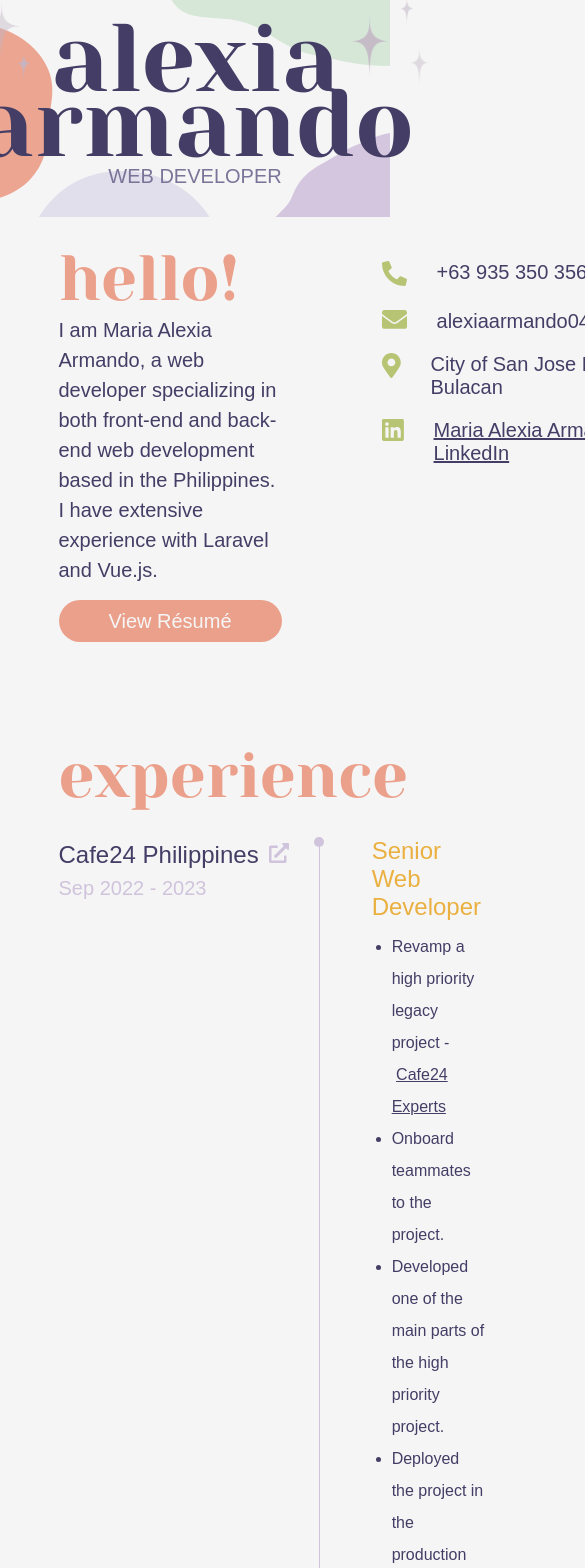
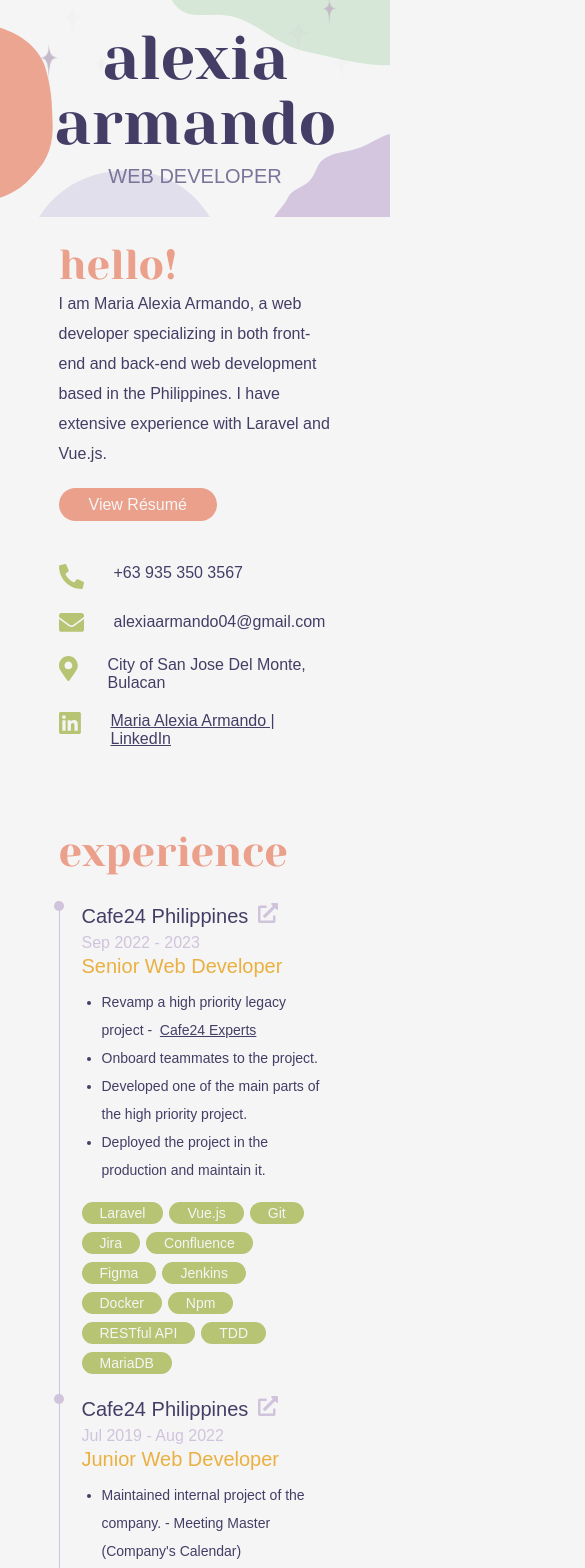
Before and after one commit to AlexiaArmando/alexiaarmando, a React (Create React App) app: page / in a window 390 px wide. Shown: the top 1568 px of the page, 585 px wide, since content can reach past the window. Built offline with nearby package versions, Linux system fonts and the light colour scheme; a web font is replaced by a local one.

Commit message:
Responsive view for mobile and tablet

```diff
--- a/src/css/home.scss
+++ b/src/css/home.scss
@@ -289,7 +289,11 @@ svg#main__wrapper-background {
 
 .timeline__component--bottom {
     margin-bottom: 0;
-  }
+}
+
+.timeline__component--company-name {
+    display: none;
+}
 
 .timeline__middle {
     position: relative;
@@ -377,5 +381,101 @@ svg#main__wrapper-background {
 
 .footer__info {
     margin: 100px 0 0;
-    width: 500px;
+    max-width: 500px;
 }
+
+/* Large devices such as laptops */
+@media only screen and (max-width: 1024px) {
+    .text--normal, p, .text--fade {
+        font-size: 16px;
+    }
+
+    .text--title {
+        font-size: 54px;
+    }
+
+    .home__wrapper-text {
+        font-size: 82px;
+    }
+
+    .timeline__company-name, .timeline__title {
+        font-size: 20px;
+    }
+
+    .timeline__company-date {
+        font-size: 16px;
+    }
+
+    .timeline__responsibilities {
+        font-size: 14px;
+    }
+
+    .timeline__experience-tags {
+        font-size: 12px;
+    }
+}
+
+
+/* Small devices such as large phones */
+@media only screen and (max-width: 640px) {
+    .text--title {
+        font-size: 42px;
+    }
+
+    .home__wrapper-text {
+        font-size: 72px;
+    }
+
+    .big-star {
+        height: 40px;
+    }
+
+    .small-star--left, .small-star--right {
+        height: 20px;
+    }
+
+    .content__about {
+        display: block;
+    }
+
+    .content__about-button a {
+        padding: 8px 30px;
+        font-size: 16px;
+    }
+
+    .content__about--right {
+        margin-top: 50px;
+    }
+
+    .timeline {
+        grid-template-columns: 3px 1.25fr;
+    }
+
+    .timeline__component--left {
+        display: none;
+    }
+
+    .timeline__component--right {
+        margin: 0 0 20px 20px;
+    }
+
+    .timeline__component--company-name {
+        display: block;
+    }
+
+    .timeline__company-name:after {
+        height: 30px;
+    }
+
+    .footer__info {
+        margin: 50px 0 0;
+    }
+
+}
+
+/* Small devices such as small phones */
+@media only screen and (max-width: 480px) {
+    .home__wrapper-text {
+        font-size: 62px;
+    }
+}
--- a/src/pages/Home.js
+++ b/src/pages/Home.js
@@ -103,6 +103,10 @@ const Home = () => {
                         <div className="timeline__point"></div>
                     </div>
                     <div className="timeline__component--right">
+                        <div className="timeline__component--company-name">
+                            <a href="https://cafe24corp.com.ph/" target="_blank" rel="noreferrer nofollow" className="timeline__company-name">Cafe24 Philippines</a>
+                            <div className="timeline__company-date">Sep 2022 - 2023</div>
+                        </div>
                         <div className="timeline__title">Senior Web Developer</div>
                         <ul className="timeline__responsibilities">
                             <li>Revamp a high priority legacy project - &nbsp;
@@ -137,6 +141,10 @@ const Home = () => {
                         <div className="timeline__point"></div>
                     </div>
                     <div className="timeline__component--right">
+                        <div className="timeline__component--company-name">
+                            <a href="https://cafe24corp.com.ph/" target="_blank" rel="noreferrer nofollow" className="timeline__company-name">Cafe24 Philippines</a>
+                            <div className="timeline__company-date">Jul 2019 - Aug 2022</div>
+                        </div>
                         <div className="timeline__title">Junior Web Developer</div>
                         <ul className="timeline__responsibilities">
                             <li>Maintained internal project of the company. - Meeting Master (Company's Calendar)</li>
@@ -182,6 +190,10 @@ const Home = () => {
                         <div className="timeline__point timeline__point--bottom"></div>
                     </div>
                     <div className="timeline__component--right timeline__component--bottom">
+                        <div className="timeline__component--company-name">
+                            <a href="https://elosoftbiz.com/" target="_blank" rel="noreferrer nofollow" className="timeline__company-name">Elosoft Inc.</a>
+                            <div className="timeline__company-date">May - Jun 2019</div>
+                        </div>
                         <div className="timeline__title">Web Developer</div>
                         <ul className="timeline__responsibilities">
                             <li>Engaged in a project-based system.</li>
```
Also changed, not shown: 2 other files (tests, documents, lock files or other folders).
